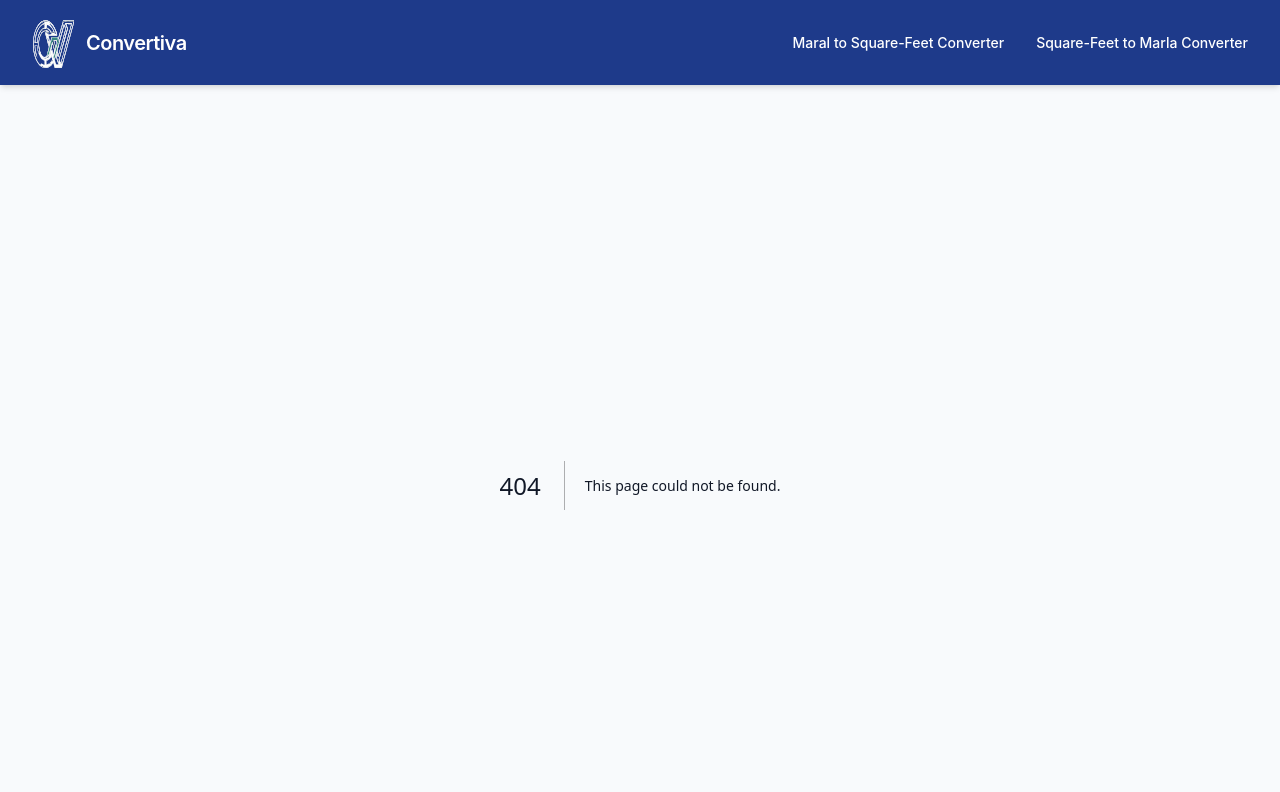
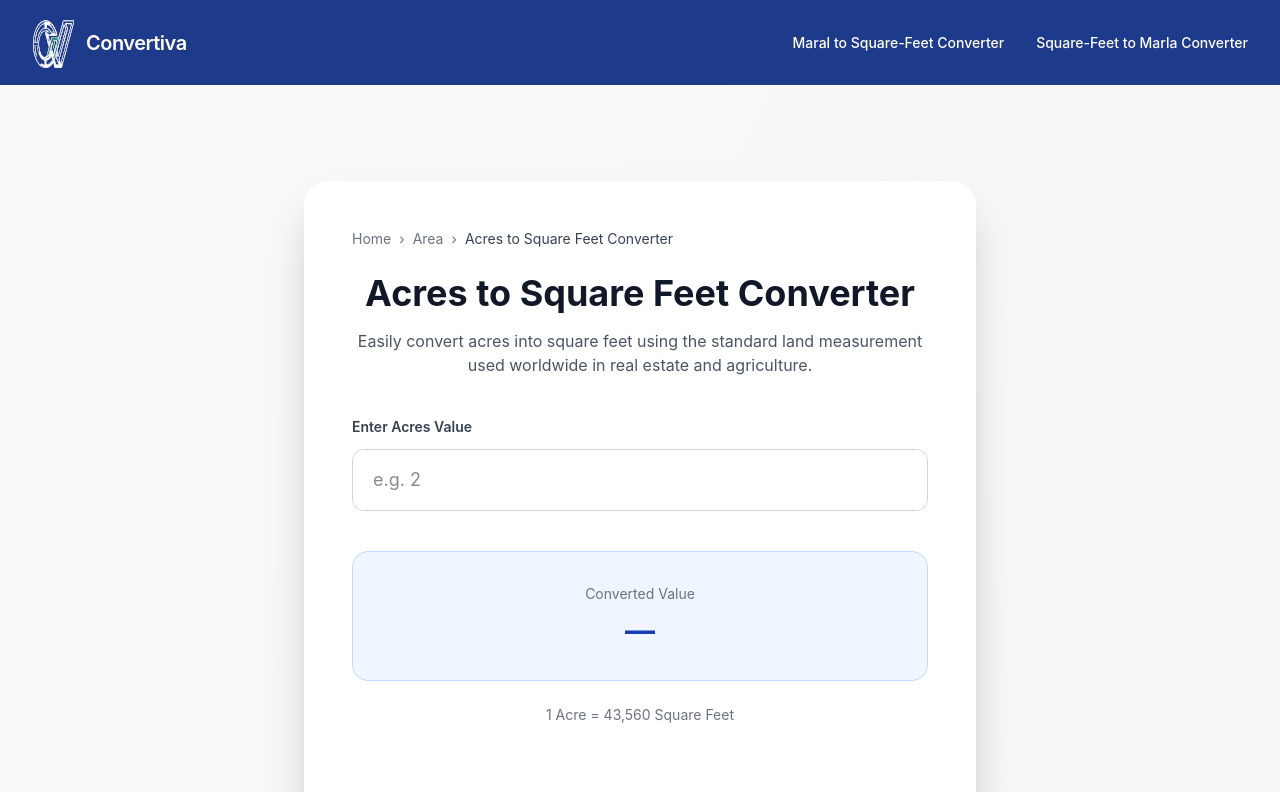
Before and after one commit to UnitTools/unit-tools, a Next.js app: page /converters/area/acres-to-square-feet in a window 1280 px wide. Before the commit this address had no page. Shown: the top 792 px of the page. Built offline with nearby package versions, Linux system fonts and the light colour scheme.

Commit message:
Added more pages

```diff
--- /dev/null
+++ b/app/converters/area/acres-to-square-feet/page.tsx
@@ -0,0 +1,62 @@
+import type { Metadata } from "next";
+import UniversalConverter from "@/components/UniversalConverter";
+
+export const metadata: Metadata = {
+  title: "Acres to Square Feet Converter – Convertiva",
+  description:
+    "Convert Acres to Square Feet instantly. 1 Acre = 43,560 Square Feet. Fast and accurate land area calculator for real estate, land measurement, and property planning.",
+};
+
+export default function Page() {
+
+  const faqSchema = {
+    "@context": "https://schema.org",
+    "@type": "FAQPage",
+    mainEntity: [
+      {
+        "@type": "Question",
+        name: "How many square feet are in one acre?",
+        acceptedAnswer: {
+          "@type": "Answer",
+          text: "One acre equals exactly 43,560 square feet.",
+        },
+      },
+      {
+        "@type": "Question",
+        name: "How do you convert acres to square feet?",
+        acceptedAnswer: {
+          "@type": "Answer",
+          text: "To convert acres to square feet, multiply the number of acres by 43,560.",
+        },
+      },
+      {
+        "@type": "Question",
+        name: "Why is acre used for land measurement?",
+        acceptedAnswer: {
+          "@type": "Answer",
+          text: "The acre is commonly used in real estate, agriculture, and land planning to measure large land areas.",
+        },
+      },
+    ],
+  };
+
+  return (
+    <>
+      <UniversalConverter
+        title="Acres to Square Feet Converter"
+        description="Easily convert acres into square feet using the standard land measurement used worldwide in real estate and agriculture."
+        inputLabel="Enter Acres Value"
+        placeholder="e.g. 2"
+        fromUnit="Acres"
+        toUnit="Square Feet"
+        rate={43560}
+        note="1 Acre = 43,560 Square Feet"
+      />
+
+      <script
+        type="application/ld+json"
+        dangerouslySetInnerHTML={{ __html: JSON.stringify(faqSchema) }}
+      />
+    </>
+  );
+}
--- a/app/converters/area/page.tsx
+++ b/app/converters/area/page.tsx
@@ -26,6 +26,16 @@ const converters = [
     title: "Square Feet to Acres",
     description: "Convert square feet into acres instantly and accurately.",
     url: "/converters/area/square-feet-to-acres",
+  },
+  {
+    title: "Acres to Square Feet",
+    description: "Convert acres into square feet quickly and accurately.",
+    url: "/converters/area/acres-to-square-feet",
+  },
+  {
+    title: "Square Feet to Square Yards",
+    description: "Convert square feet into square yards accurately.",
+    url: "/converters/area/square-feet-to-square-yard",
   },
 ]
 
--- /dev/null
+++ b/app/converters/area/square-feet-to-square-yard/page.tsx
@@ -0,0 +1,62 @@
+import type { Metadata } from "next";
+import UniversalConverter from "@/components/UniversalConverter";
+
+export const metadata: Metadata = {
+  title: "Square Feet to Square Yards Converter – Convertiva",
+  description:
+    "Convert Square Feet to Square Yards instantly. 1 Square Yard = 9 Square Feet. Fast and accurate area conversion tool for land measurement, construction, and real estate.",
+};
+
+export default function Page() {
+
+  const faqSchema = {
+    "@context": "https://schema.org",
+    "@type": "FAQPage",
+    mainEntity: [
+      {
+        "@type": "Question",
+        name: "How many square feet are in one square yard?",
+        acceptedAnswer: {
+          "@type": "Answer",
+          text: "One square yard equals exactly 9 square feet."
+        }
+      },
+      {
+        "@type": "Question",
+        name: "How do you convert square feet to square yards?",
+        acceptedAnswer: {
+          "@type": "Answer",
+          text: "Divide the number of square feet by 9 to convert it into square yards."
+        }
+      },
+      {
+        "@type": "Question",
+        name: "Where is square yard used?",
+        acceptedAnswer: {
+          "@type": "Answer",
+          text: "Square yards are commonly used in real estate, land measurement, flooring estimation, and construction planning."
+        }
+      }
+    ]
+  };
+
+  return (
+    <>
+      <UniversalConverter
+        title="Square Feet to Square Yards Converter"
+        description="Easily convert square feet into square yards using the standard area conversion used in land measurement and construction."
+        inputLabel="Enter Square Feet Value"
+        placeholder="e.g. 500"
+        fromUnit="Square Feet"
+        toUnit="Square Yards"
+        rate={1 / 9}
+        note="1 Square Yard = 9 Square Feet"
+      />
+
+      <script
+        type="application/ld+json"
+        dangerouslySetInnerHTML={{ __html: JSON.stringify(faqSchema) }}
+      />
+    </>
+  );
+}
--- a/components/RelatedConverters.tsx
+++ b/components/RelatedConverters.tsx
@@ -25,6 +25,16 @@ const converters = [
     title: "Square Feet to Acres",
     description: "Convert square meters into square feet instantly.",
     url: "/converters/area/square-feet-to-acres",
+  },
+  {
+    title: "Acres to Square Feet",
+    description: "Convert acres into square feet quickly and accurately.",
+    url: "/converters/area/acres-to-square-feet",
+  },
+  {
+    title: "Square Feet to Square Yards",
+    description: "Convert square feet into square yards accurately.",
+    url: "/converters/area/square-feet-to-square-yard",
   },
 ]
 
```
